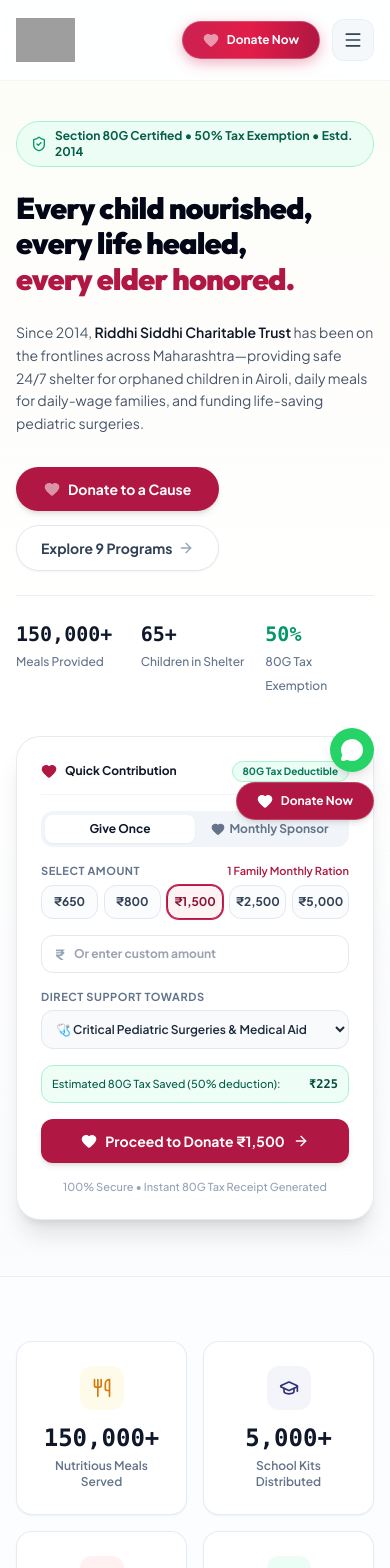
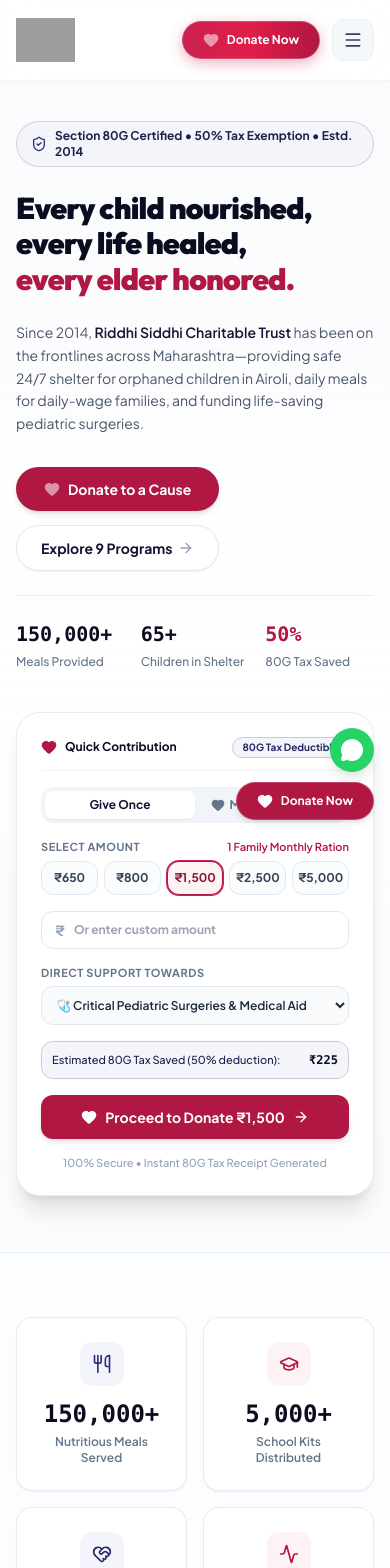
Before and after one commit to yashraj8893/riddhi-siddhi-charitable-trust, a React (Vite) app: page / in a window 390 px wide. Shown: the top 1568 px of the page. Built offline with nearby package versions, Linux system fonts and the light colour scheme; grey boxes are pictures that could not be loaded; a web font is replaced by a local one.

Commit message:
style: enforce authentic Riddhi Siddhi brand color palette (Trust Blue #3E4095 & Crimson #CB2151)

```diff
--- a/src/views/HomeView.jsx
+++ b/src/views/HomeView.jsx
@@ -48,7 +48,7 @@
     <div className="space-y-16 sm:space-y-24 pb-20">
 
       {/* 🌟 1. HERO SECTION (CLEAN, AIRY & IMPACTFUL) */}
-      <section className="relative bg-gradient-to-b from-amber-50/30 via-white to-slate-50/40 border-b border-slate-200/60 pt-10 pb-14 lg:pt-14 lg:pb-20">
+      <section className="relative bg-gradient-to-b from-trust-50/30 via-white to-slate-50/40 border-b border-slate-200/60 pt-10 pb-14 lg:pt-14 lg:pb-20">
         <div className="max-w-7xl mx-auto px-4 sm:px-6 lg:px-8">
           <div className="grid grid-cols-1 lg:grid-cols-12 gap-10 lg:gap-12 items-center">
 
@@ -56,13 +56,13 @@
             <div className="lg:col-span-7 space-y-6 text-left">
 
               {/* Trust Badge */}
-              <div className="inline-flex items-center gap-2 bg-emerald-50 border border-emerald-200 text-emerald-800 px-3.5 py-1.5 rounded-full text-xs font-bold">
-                <ShieldCheck className="w-4 h-4 text-emerald-600 flex-shrink-0" />
+              <div className="inline-flex items-center gap-2 bg-trust-50 border border-trust-200/80 text-trust-800 px-3.5 py-1.5 rounded-full text-xs font-bold shadow-xs">
+                <ShieldCheck className="w-4 h-4 text-trust-600 flex-shrink-0" />
                 <span>Section 80G Certified • 50% Tax Exemption • Estd. 2014</span>
               </div>
 
               {/* Dignified Editorial Headline */}
-              <h1 className="font-display font-black text-3xl sm:text-4xl lg:text-5xl text-slate-950 tracking-tight leading-[1.18]">
+              <h1 className="font-display font-black text-3xl sm:text-4xl lg:text-5xl text-trust-950 tracking-tight leading-[1.18]">
                 Every child nourished, <br />
                 every life healed, <br />
                 <span className="text-crimson-600">every elder honored.</span>
@@ -70,7 +70,7 @@
 
               {/* Mission Statement */}
               <p className="text-slate-600 text-sm sm:text-base lg:text-lg leading-relaxed max-w-2xl">
-                Since 2014, <strong className="text-slate-900 font-semibold">Riddhi Siddhi Charitable Trust</strong> has been on the frontlines across Maharashtra—providing safe 24/7 shelter for orphaned children in Airoli, daily meals for daily-wage families, and funding life-saving pediatric surgeries.
+                Since 2014, <strong className="text-trust-900 font-semibold">Riddhi Siddhi Charitable Trust</strong> has been on the frontlines across Maharashtra—providing safe 24/7 shelter for orphaned children in Airoli, daily meals for daily-wage families, and funding life-saving pediatric surgeries.
               </p>
 
               {/* Primary Action Buttons */}
@@ -84,7 +84,7 @@
                 </button>
                 <button
                   onClick={() => navTo('projects')}
-                  className="px-6 py-3 bg-white hover:bg-slate-50 text-slate-700 font-bold text-sm rounded-full border border-slate-200 hover:border-slate-300 shadow-sm transition-all flex items-center gap-1.5"
+                  className="px-6 py-3 bg-white hover:bg-trust-50 text-trust-900 font-bold text-sm rounded-full border border-slate-200 hover:border-trust-300 shadow-sm transition-all flex items-center gap-1.5"
                 >
                   <span>Explore 9 Programs</span>
                   <ArrowRight className="w-4 h-4 text-slate-400" />
@@ -94,16 +94,16 @@
               {/* Key Trust Counters */}
               <div className="pt-6 border-t border-slate-200/70 grid grid-cols-3 gap-4 max-w-lg">
                 <div>
-                  <span className="block font-display font-black text-xl sm:text-2xl text-slate-900 font-mono">150,000+</span>
+                  <span className="block font-display font-black text-xl sm:text-2xl text-trust-950 font-mono">150,000+</span>
                   <span className="text-xs text-slate-500 font-medium">Meals Provided</span>
                 </div>
                 <div>
-                  <span className="block font-display font-black text-xl sm:text-2xl text-slate-900 font-mono">65+</span>
+                  <span className="block font-display font-black text-xl sm:text-2xl text-trust-950 font-mono">65+</span>
                   <span className="text-xs text-slate-500 font-medium">Children in Shelter</span>
                 </div>
                 <div>
-                  <span className="block font-display font-black text-xl sm:text-2xl text-emerald-600 font-mono">50%</span>
-                  <span className="text-xs text-slate-500 font-medium">80G Tax Exemption</span>
+                  <span className="block font-display font-black text-xl sm:text-2xl text-crimson-600 font-mono">50%</span>
+                  <span className="text-xs text-slate-500 font-medium">80G Tax Saved</span>
                 </div>
               </div>
 
@@ -115,11 +115,11 @@
 
                 {/* Giving Box Header */}
                 <div className="flex items-center justify-between pb-3 mb-4 border-b border-slate-100">
-                  <div className="flex items-center gap-2 text-xs font-bold text-slate-900">
+                  <div className="flex items-center gap-2 text-xs font-bold text-trust-950">
                     <Heart className="w-4 h-4 text-crimson-600 fill-crimson-600" />
                     <span>Quick Contribution</span>
                   </div>
-                  <span className="text-[10px] font-bold bg-emerald-50 text-emerald-700 border border-emerald-200 px-2.5 py-0.5 rounded-full">
+                  <span className="text-[10px] font-bold bg-trust-50 text-trust-700 border border-trust-200 px-2.5 py-0.5 rounded-full">
                     80G Tax Deductible
                   </span>
                 </div>
@@ -132,7 +132,7 @@
                       type="button"
                       onClick={() => setHeroIsMonthly(false)}
                       className={`flex-1 py-1.5 text-xs font-bold rounded-lg transition-all ${
-                        !heroIsMonthly ? 'bg-white text-slate-900 shadow-sm' : 'text-slate-500 hover:text-slate-800'
+                        !heroIsMonthly ? 'bg-white text-trust-900 shadow-sm' : 'text-slate-500 hover:text-slate-800'
                       }`}
                     >
                       Give Once
@@ -166,7 +166,7 @@
                           onClick={() => { setHeroAmount(p.amt); setHeroCustomAmount(''); }}
                           className={`py-2 px-1 rounded-xl text-xs font-bold border transition-all text-center ${
                             heroAmount === p.amt && !heroCustomAmount
-                              ? 'border-crimson-600 bg-crimson-50 text-crimson-700 shadow-sm ring-1 ring-crimson-500'
+                              ? 'border-crimson-600 bg-crimson-50 text-crimson-700 shadow-sm ring-1 ring-crimson-500 font-black'
                               : 'border-slate-200 text-slate-700 bg-slate-50/60 hover:bg-white hover:border-slate-300'
                           }`}
                         >
@@ -211,11 +211,11 @@
                   </div>
 
                   {/* 80G Tax Benefit Summary */}
-                  <div className="bg-emerald-50/80 border border-emerald-200 rounded-xl p-2.5 text-xs text-emerald-900 flex items-center justify-between">
-                    <span className="text-[11px] font-medium text-emerald-800">
+                  <div className="bg-trust-50 border border-trust-200 rounded-xl p-2.5 text-xs text-trust-900 flex items-center justify-between">
+                    <span className="text-[11px] font-medium text-trust-800">
                       Estimated 80G Tax Saved (50% deduction):
                     </span>
-                    <span className="font-mono font-bold text-emerald-900">₹{estimatedTaxSaving.toLocaleString('en-IN')}</span>
+                    <span className="font-mono font-bold text-trust-950">₹{estimatedTaxSaving.toLocaleString('en-IN')}</span>
                   </div>
 
                   {/* Submit Button */}
@@ -241,14 +241,14 @@
         </div>
       </section>
 
-      {/* 🌟 2. IMPACT AT A GLANCE (4 CLEAN STAT CARDS) */}
+      {/* 🌟 2. IMPACT AT A GLANCE (4 CLEAN STAT CARDS IN BRAND PALETTE) */}
       <section className="max-w-7xl mx-auto px-4 sm:px-6 lg:px-8">
         <div className="grid grid-cols-2 lg:grid-cols-4 gap-4 sm:gap-6">
           <div className="bg-white rounded-2xl p-6 shadow-sm border border-slate-200/80 text-center hover:shadow-md transition-all">
-            <div className="w-11 h-11 mx-auto rounded-xl bg-amber-50 text-amber-600 flex items-center justify-center mb-3">
+            <div className="w-11 h-11 mx-auto rounded-xl bg-trust-50 text-trust-600 flex items-center justify-center mb-3">
               <Utensils className="w-5 h-5" />
             </div>
-            <span className="font-display font-black text-2xl sm:text-3xl text-slate-900 block font-mono">
+            <span className="font-display font-black text-2xl sm:text-3xl text-trust-950 block font-mono">
               150,000+
             </span>
             <span className="text-xs font-semibold text-slate-500 mt-1 block">
@@ -257,10 +257,10 @@
           </div>
 
           <div className="bg-white rounded-2xl p-6 shadow-sm border border-slate-200/80 text-center hover:shadow-md transition-all">
-            <div className="w-11 h-11 mx-auto rounded-xl bg-trust-50 text-trust-600 flex items-center justify-center mb-3">
+            <div className="w-11 h-11 mx-auto rounded-xl bg-crimson-50 text-crimson-600 flex items-center justify-center mb-3">
               <GraduationCap className="w-5 h-5" />
             </div>
-            <span className="font-display font-black text-2xl sm:text-3xl text-slate-900 block font-mono">
+            <span className="font-display font-black text-2xl sm:text-3xl text-trust-950 block font-mono">
               5,000+
             </span>
             <span className="text-xs font-semibold text-slate-500 mt-1 block">
@@ -269,10 +269,10 @@
           </div>
 
           <div className="bg-white rounded-2xl p-6 shadow-sm border border-slate-200/80 text-center hover:shadow-md transition-all">
-            <div className="w-11 h-11 mx-auto rounded-xl bg-rose-50 text-rose-600 flex items-center justify-center mb-3">
+            <div className="w-11 h-11 mx-auto rounded-xl bg-trust-50 text-trust-700 flex items-center justify-center mb-3">
               <HeartHandshake className="w-5 h-5" />
             </div>
-            <span className="font-display font-black text-2xl sm:text-3xl text-slate-900 block font-mono">
+            <span className="font-display font-black text-2xl sm:text-3xl text-trust-950 block font-mono">
               1,200+
             </span>
             <span className="text-xs font-semibold text-slate-500 mt-1 block">
@@ -281,10 +281,10 @@
           </div>
 
           <div className="bg-white rounded-2xl p-6 shadow-sm border border-slate-200/80 text-center hover:shadow-md transition-all">
-            <div className="w-11 h-11 mx-auto rounded-xl bg-emerald-50 text-emerald-600 flex items-center justify-center mb-3">
+            <div className="w-11 h-11 mx-auto rounded-xl bg-crimson-50 text-crimson-600 flex items-center justify-center mb-3">
               <Activity className="w-5 h-5" />
             </div>
-            <span className="font-display font-black text-2xl sm:text-3xl text-slate-900 block font-mono">
+            <span className="font-display font-black text-2xl sm:text-3xl text-trust-950 block font-mono">
               500+
             </span>
             <span className="text-xs font-semibold text-slate-500 mt-1 block">
@@ -302,7 +302,7 @@
               <span className="w-2 h-2 rounded-full bg-crimson-500 animate-pulse"></span>
               Emergency Medical Appeals
             </div>
-            <h2 className="font-display font-extrabold text-2xl sm:text-3xl text-slate-900 tracking-tight">
+            <h2 className="font-display font-extrabold text-2xl sm:text-3xl text-trust-950 tracking-tight">
               Critical Pediatric Surgeries
             </h2>
           </div>
@@ -331,14 +331,14 @@
                 <div className="absolute top-3 right-3 bg-crimson-600 text-white text-[10px] font-bold px-2.5 py-0.5 rounded-full shadow-sm">
                   {appeal.disease}
                 </div>
-                <div className="absolute bottom-3 left-3 bg-black/70 backdrop-blur-sm text-white text-[11px] px-2.5 py-0.5 rounded-lg font-medium">
+                <div className="absolute bottom-3 left-3 bg-trust-950/80 backdrop-blur-sm text-white text-[11px] px-2.5 py-0.5 rounded-lg font-medium">
                   Age: {appeal.age} • {appeal.hospital}
                 </div>
               </div>
 
               <div className="p-5 sm:p-6 flex-1 flex flex-col justify-between space-y-4">
                 <div>
-                  <h3 className="font-display font-bold text-base sm:text-lg text-slate-900 mb-1">
+                  <h3 className="font-display font-bold text-base sm:text-lg text-trust-950 mb-1">
                     {appeal.patientName}
                   </h3>
                   <p className="text-xs text-slate-600 line-clamp-2 leading-relaxed">
@@ -354,7 +354,7 @@
                     </div>
                     <div className="w-full h-2 bg-slate-100 rounded-full overflow-hidden">
                       <div
-                        className="h-full bg-gradient-to-r from-amber-500 to-crimson-500 rounded-full"
+                        className="h-full bg-gradient-to-r from-crimson-500 via-rose-500 to-crimson-600 rounded-full"
                         style={{ width: `${appeal.progress}%` }}
                       ></div>
                     </div>
@@ -369,7 +369,7 @@
                     </button>
                     <button
                       onClick={() => navTo('causes')}
-                      className="px-4 py-2.5 bg-slate-100 hover:bg-slate-200 text-slate-700 font-bold text-xs rounded-xl transition-colors"
+                      className="px-4 py-2.5 bg-trust-50 hover:bg-trust-100 text-trust-900 font-bold text-xs rounded-xl transition-colors"
                     >
                       Details
                     </button>
@@ -388,7 +388,7 @@
             <span className="text-xs font-bold text-trust-600 uppercase tracking-wider block mb-1">
               9 Humanitarian Pillars
             </span>
-            <h2 className="font-display font-extrabold text-2xl sm:text-3xl text-slate-900 tracking-tight">
+            <h2 className="font-display font-extrabold text-2xl sm:text-3xl text-trust-950 tracking-tight">
               Our Core Social Programs
             </h2>
           </div>
@@ -422,7 +422,7 @@
 
               <div className="p-5 flex-1 flex flex-col justify-between space-y-3">
                 <div>
-                  <h3 className="font-display font-bold text-base text-slate-900 group-hover:text-crimson-600 transition-colors line-clamp-1">
+                  <h3 className="font-display font-bold text-base text-trust-950 group-hover:text-crimson-600 transition-colors line-clamp-1">
                     {project.title}
                   </h3>
                   <p className="text-xs text-slate-600 line-clamp-2 mt-1 leading-relaxed">
@@ -445,21 +445,21 @@
 
       {/* 🌟 5. GROUND IMPACT: AIROLI SHELTER & FOUNDER SPOTLIGHT */}
       <section className="max-w-7xl mx-auto px-4 sm:px-6 lg:px-8">
-        <div className="bg-slate-50/80 rounded-3xl p-6 sm:p-10 border border-slate-200/80">
+        <div className="bg-trust-50/50 rounded-3xl p-6 sm:p-10 border border-trust-100">
           <div className="grid grid-cols-1 lg:grid-cols-12 gap-8 items-center">
 
             {/* Left Image Showcase */}
             <div className="lg:col-span-5">
-              <div className="aspect-[16/11] rounded-2xl overflow-hidden shadow-md border border-slate-200 relative group bg-slate-900">
+              <div className="aspect-[16/11] rounded-2xl overflow-hidden shadow-md border border-slate-200 relative group bg-trust-950">
                 <img
                   src="https://www.riddhisiddhicharitabletrust.org/static/images/orphanage/Supporting-Orphans-A-Commitment-to-Social-Work-in-India.webp"
                   alt="Children at Riddhi Siddhi Shelter Home, Airoli"
                   className="w-full h-full object-cover group-hover:scale-105 transition-transform duration-300"
                 />
-                <div className="absolute top-3 left-3 bg-amber-500 text-slate-950 text-[10px] font-extrabold px-2.5 py-1 rounded-full uppercase shadow">
+                <div className="absolute top-3 left-3 bg-crimson-600 text-white text-[10px] font-extrabold px-2.5 py-1 rounded-full uppercase shadow">
                   Airoli, Navi Mumbai
                 </div>
-                <div className="absolute bottom-3 inset-x-3 bg-black/70 backdrop-blur-md text-white p-3 rounded-xl text-xs font-semibold">
+                <div className="absolute bottom-3 inset-x-3 bg-trust-950/80 backdrop-blur-md text-white p-3 rounded-xl text-xs font-semibold">
                   65+ Resident Children • 4 Hot Meals Daily • School Education
                 </div>
               </div>
@@ -467,11 +467,11 @@
 
             {/* Right Story Text */}
             <div className="lg:col-span-7 space-y-4 text-left">
-              <div className="inline-flex items-center gap-2 bg-amber-100/80 text-amber-900 text-xs px-3.5 py-1 rounded-full font-bold">
-                <HomeIcon className="w-3.5 h-3.5 text-amber-700" /> Full-Time Residential Care
+              <div className="inline-flex items-center gap-2 bg-trust-100/80 text-trust-900 text-xs px-3.5 py-1 rounded-full font-bold">
+                <HomeIcon className="w-3.5 h-3.5 text-trust-700" /> Full-Time Residential Care
               </div>
 
-              <h2 className="font-display font-extrabold text-2xl sm:text-3xl text-slate-900 leading-tight">
+              <h2 className="font-display font-extrabold text-2xl sm:text-3xl text-trust-950 leading-tight">
                 Shelter Home for Orphaned &amp; Destitute Children
               </h2>
 
@@ -488,7 +488,7 @@
                 </button>
                 <button
                   onClick={() => navTo('shelter')}
-                  className="px-5 py-2.5 bg-white hover:bg-slate-100 text-slate-700 font-bold text-xs sm:text-sm rounded-full border border-slate-300 transition-all shadow-sm"
+                  className="px-5 py-2.5 bg-white hover:bg-trust-50 text-trust-900 font-bold text-xs sm:text-sm rounded-full border border-slate-300 transition-all shadow-sm"
                 >
                   Shelter Details &amp; Wishlist →
                 </button>
@@ -509,7 +509,7 @@
           {CORPORATE_PARTNERS.slice(0, 6).map((partner, idx) => (
             <div
               key={idx}
-              className="inline-flex items-center gap-2 px-4 py-2 bg-white rounded-xl border border-slate-200 shadow-xs text-slate-700 text-xs font-bold"
+              className="inline-flex items-center gap-2 px-4 py-2 bg-white rounded-xl border border-slate-200 shadow-xs text-trust-950 text-xs font-bold"
             >
               {partner.logoUrl ? (
                 <img
@@ -529,13 +529,13 @@
         </div>
       </section>
 
-      {/* 🌟 7. FINAL HIGH-IMPACT CTA */}
+      {/* 🌟 7. FINAL HIGH-IMPACT CTA (AUTHENTIC TRUST GRADIENT) */}
       <section className="max-w-7xl mx-auto px-4 sm:px-6 lg:px-8">
-        <div className="bg-gradient-to-r from-crimson-600 via-rose-600 to-crimson-700 text-white rounded-3xl p-8 sm:p-12 text-center space-y-4 shadow-xl">
+        <div className="bg-gradient-to-r from-trust-900 via-trust-800 to-crimson-800 text-white rounded-3xl p-8 sm:p-12 text-center space-y-4 shadow-xl">
           <h2 className="font-display font-extrabold text-2xl sm:text-3xl text-white">
             Make a Direct Difference Today
           </h2>
-          <p className="text-rose-100 text-xs sm:text-sm max-w-xl mx-auto leading-relaxed">
+          <p className="text-trust-100 text-xs sm:text-sm max-w-xl mx-auto leading-relaxed">
             Every contribution brings warm food to an elder, a school kit to a rural child, or life-saving surgery to a patient. Claim your 50% Section 80G tax benefit with an instant receipt.
           </p>
           <div className="pt-2 flex flex-wrap items-center justify-center gap-3">
```
